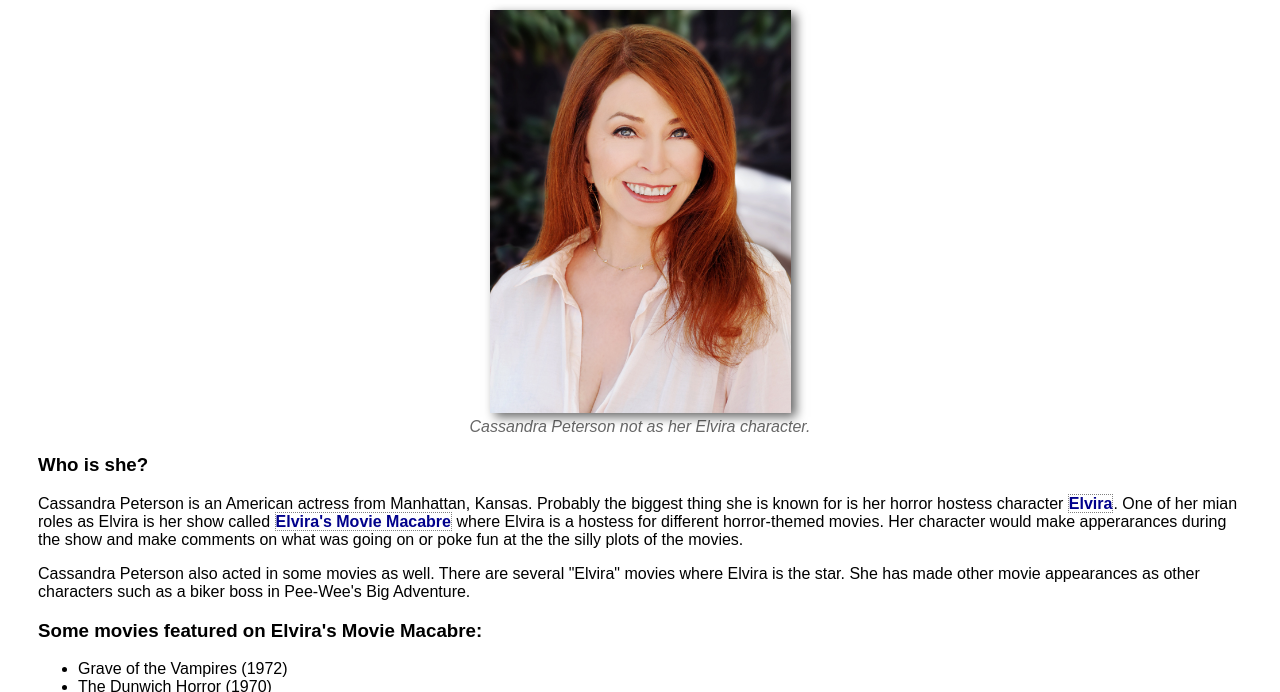
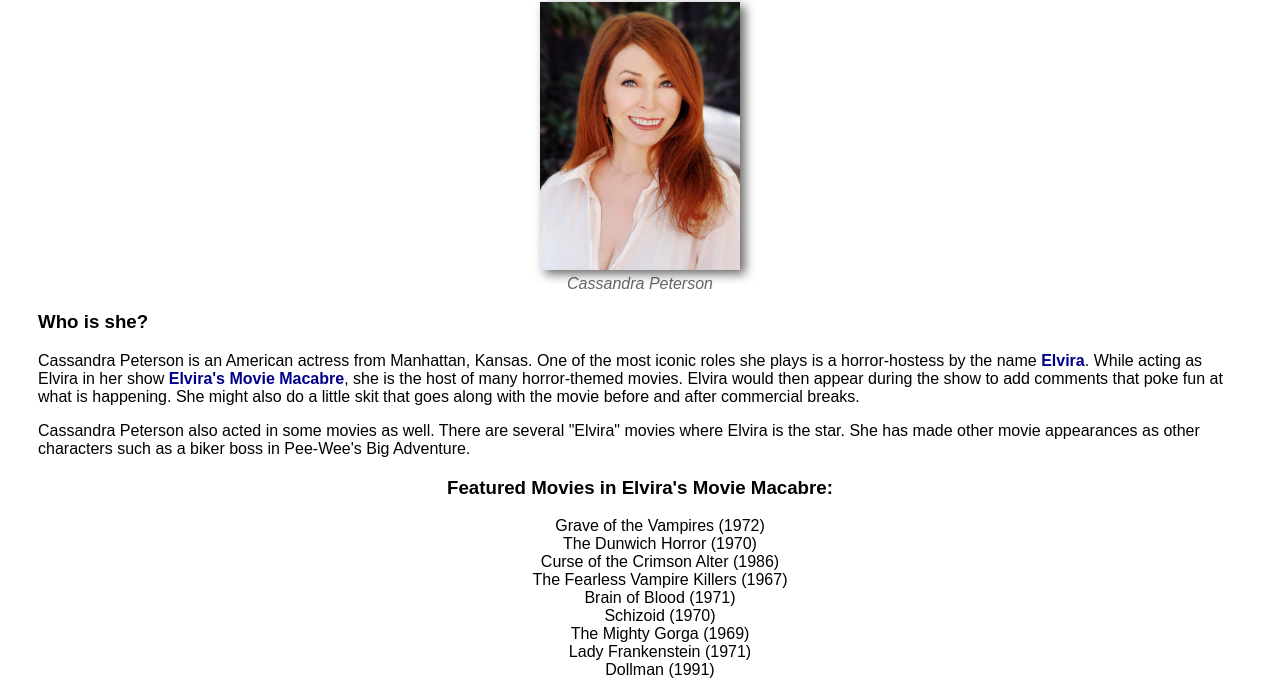
Before and after one commit to rperry99/FccTributePage, a plain HTML site: page index.html in a window 1280 px wide. Shown: the part 93-785 px from the top of the page. Drawn offline with Linux system fonts and the light colour scheme.

Commit message:
Changed some HTML & CSS
I changed some of the CSS around to make the links look better. I updated the text to sound a little better. I made the image responsive how FreeCodeCamp wanted it.

```diff
--- a/index.html
+++ b/index.html
@@ -8,19 +8,19 @@
         <div id="main">
             <header>
                 <h1 id="title">Cassandra Peterson <span class="title">Mistress of the Dark</span> </h1>
-                <div id="div-img">
+                <div id="img-div">
                     <img id="image" src="img/cassandra.jpg" alt="Cassandra Peterson not in her Elvira outfit.">
-                    <p id="img-caption">Cassandra Peterson not as her Elvira character.</p>
+                    <p id="img-caption">Cassandra Peterson</p>
                 </div>
             </header>
 
             <h3>Who is she?</h3>
             <div id="tribute-info">
-                <p>Cassandra Peterson is an American actress from Manhattan, Kansas. Probably the biggest thing she is known for is her horror hostess character <a href="https://elvira.com" target="_blank">Elvira</a>. One of her mian roles as Elvira is her show called <a href="https://en.wikipedia.org/wiki/Elvira%27s_Movie_Macabre" target="_blank">Elvira's Movie Macabre</a> where Elvira is a hostess for different horror-themed movies. Her character would make apperarances during the show and make comments on what was going on or poke fun at the the silly plots of the movies.</p>
+                <p>Cassandra Peterson is an American actress from Manhattan, Kansas. One of the most iconic roles she plays is a horror-hostess by the name <a id="tribute-link" href="https://elvira.com" target="_blank">Elvira</a>. While acting as Elvira in her show <a href="https://en.wikipedia.org/wiki/Elvira%27s_Movie_Macabre" target="_blank">Elvira's Movie Macabre</a>, she is the host of many horror-themed movies. Elvira would then appear during the show to add comments that poke fun at what is happening. She might also do a little skit that goes along with the movie before and after commercial breaks.</p>
                 <p>Cassandra Peterson also acted in some movies as well. There are several "Elvira" movies where Elvira is the star. She has made other movie appearances as other characters such as a biker boss in Pee-Wee's Big Adventure.</p>
 
                 <div id="macabre">
-                    <h3>Some movies featured on Elvira's Movie Macabre:</h3>
+                    <h3>Featured Movies in Elvira's Movie Macabre:</h3>
                     <ul>
                         <li>Grave of the Vampires (1972)</li>
                         <li>The Dunwich Horror (1970)</li>
@@ -49,5 +49,7 @@
             </footer>
 
         </div>
+
+        <script src="https://cdn.freecodecamp.org/testable-projects-fcc/v1/bundle.js"></script>
     </body>
 </html>
--- a/styles.css
+++ b/styles.css
@@ -19,6 +19,7 @@ header h1#title{
 }
 header span{
     display: block;
+    font-size: 25px;
 }
 header div p#img-caption{
     font-style: italic;
@@ -27,14 +28,11 @@ header div p#img-caption{
     padding-top: 0;
 }
 header img{
-    width: 50%;
+    display: block;
+    margin: 0 auto;
+    max-width: 100%;
+    width: 200px;
     box-shadow: 5px 4px 10px rgba(0, 0, 0, 0.60);
-}
-
-@media screen and (min-width: 800px){
-    header img{
-        width: 25%;
-    }
 }
 /**************************************
 Body
@@ -43,12 +41,19 @@ Body
 #tribute-info a:visited{
     font-weight: bold;
     color: darkblue;
-    border: dotted 1px gray;
     text-decoration: none;
 }
 
 #tribute-info a:hover{
     animation: body-link 0.25s forwards;
+}
+
+#macabre{
+    text-align: center;
+}
+
+#macabre ul li{
+    list-style-type: none;
 }
 /**************************************
  Footer
```
